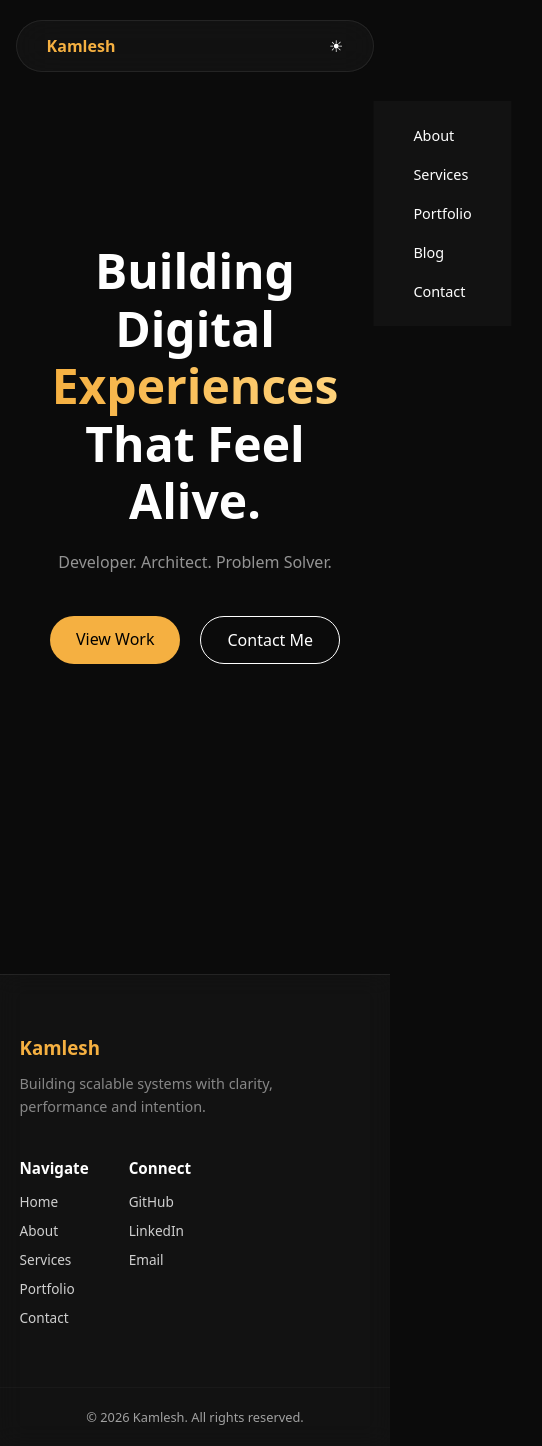
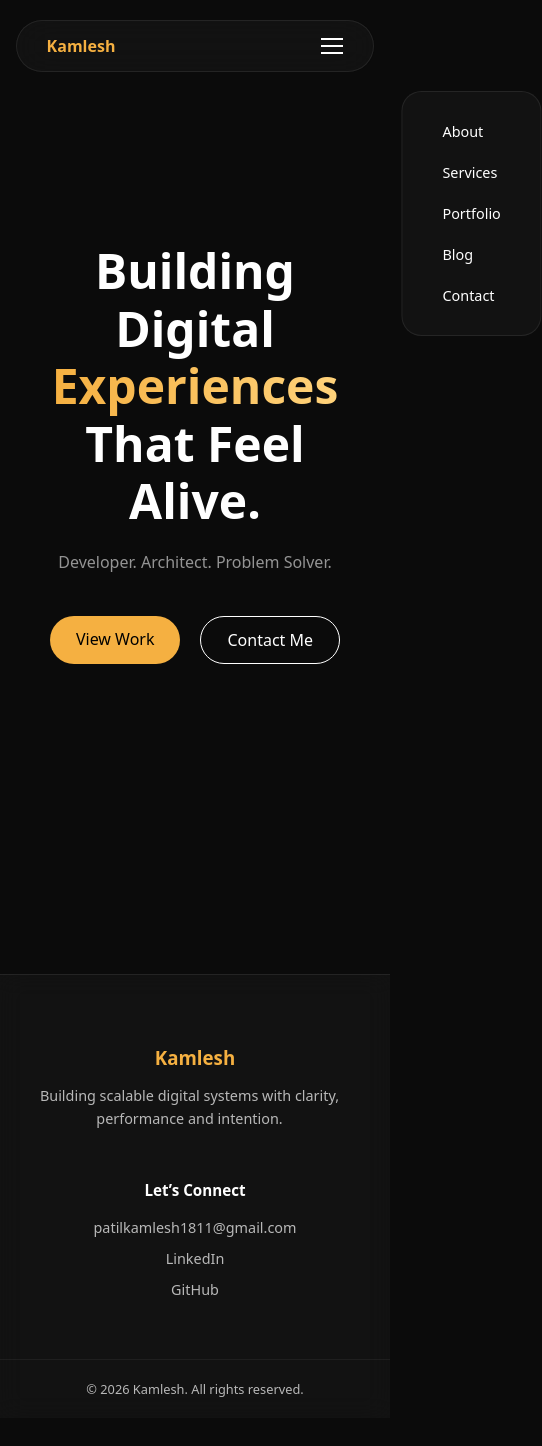
Before and after one commit to iamkamlesh18/freelanceportfolio, a Next.js app: page / in a window 390 px wide. Shown: the whole page, 542 px wide, since content can reach past the window. After the commit the page ends 1418 px from the top, so only its background shows below. Built offline with nearby package versions, Linux system fonts and the light colour scheme.

Commit message:
refactor: navbar and footer cleanup

```diff
--- a/components/Footer/Footer.module.css
+++ b/components/Footer/Footer.module.css
@@ -1,6 +1,6 @@
 .footer {
   margin-top: 120px;
-  padding-top: 60px;
+  padding-top: 70px;
   backdrop-filter: blur(12px);
   background: var(--glass-bg);
   border-top: 1px solid var(--border-soft);
@@ -12,53 +12,53 @@
   margin: auto;
   display: flex;
   justify-content: space-between;
-  gap: 60px;
+  gap: 80px;
   flex-wrap: wrap;
 }
 
 .brand h3 {
   color: var(--accent);
-  margin-bottom: 12px;
+  margin-bottom: 14px;
 }
 
 .brand p {
-  max-width: 320px;
-  opacity: 0.7;
+  max-width: 340px;
   font-size: 0.9rem;
+  color: var(--text-secondary);
+  line-height: 1.6;
+}
+
+.connect h4 {
+  margin-bottom: 18px;
+  font-size: 0.95rem;
 }
 
 .links {
   display: flex;
-  gap: 80px;
+  flex-direction: column;
+  gap: 12px;
 }
 
-.links h4 {
-  margin-bottom: 14px;
-  font-size: 0.95rem;
-}
-
-.links a {
-  display: block;
-  margin-bottom: 10px;
+.link {
   text-decoration: none;
-  color: white;
-  font-size: 0.85rem;
-  opacity: 0.8;
+  font-size: 0.9rem;
+  color: var(--text-secondary);
   transition: 0.3s ease;
 }
 
-.links a:hover {
-  opacity: 1;
+.link:hover {
   color: var(--accent);
   transform: translateX(4px);
 }
 
+/* Bottom bar */
+
 .bottom {
-  margin-top: 50px;
+  margin-top: 60px;
   padding: 20px 0;
   text-align: center;
   font-size: 0.8rem;
-  opacity: 0.6;
+  color: var(--text-secondary);
   border-top: 1px solid rgba(255, 255, 255, 0.05);
 }
 
@@ -67,10 +67,15 @@
 @media (max-width: 768px) {
   .container {
     flex-direction: column;
-    gap: 40px;
+    gap: 50px;
+  }
+
+  .brand,
+  .connect {
+    text-align: center;
   }
 
   .links {
-    gap: 40px;
+    align-items: center;
   }
 }
--- a/components/Footer/Footer.tsx
+++ b/components/Footer/Footer.tsx
@@ -1,5 +1,4 @@
 import styles from "./Footer.module.css";
-import Link from "next/link";
 
 export default function Footer() {
   return (
@@ -8,41 +7,38 @@ export default function Footer() {
         <div className={styles.brand}>
           <h3>Kamlesh</h3>
           <p>
-            Building scalable systems with clarity, performance
-            and intention.
+            Building scalable digital systems with clarity,
+            performance and intention.
           </p>
         </div>
 
-        <div className={styles.links}>
-          <div>
-            <h4>Navigate</h4>
-            <Link href="/">Home</Link>
-            <Link href="/about">About</Link>
-            <Link href="/services">Services</Link>
-            <Link href="/portfolio">Portfolio</Link>
-            <Link href="/contact">Contact</Link>
-          </div>
+        <div className={styles.connect}>
+          <h4>Let’s Connect</h4>
 
-          <div>
-            <h4>Connect</h4>
+          <div className={styles.links}>
+            <a
+              href="mailto:patilkamlesh1811@gmail.com"
+              className={styles.link}
+            >
+              patilkamlesh1811@gmail.com
+            </a>
+
+            <a
+              href="https://linkedin.com/in/iamkamlesh18"
+              target="_blank"
+              rel="noopener noreferrer"
+              className={styles.link}
+            >
+              LinkedIn
+            </a>
+
             <a
               href="https://github.com/iamkamlesh18"
               target="_blank"
               rel="noopener noreferrer"
+              className={styles.link}
             >
               GitHub
-            </a>
-            <a
-              href="https://www.linkedin.com/in/iamkamlesh18/"
-              target="_blank"
-              rel="noopener noreferrer"
-            >
-              LinkedIn
-            </a>
-            <a
-              href="mailto:patilkamlesh1811@gmail.com"
-            >
-              Email
             </a>
           </div>
         </div>
--- a/components/Navbar/Navbar.module.css
+++ b/components/Navbar/Navbar.module.css
@@ -18,6 +18,7 @@
   display: flex;
   align-items: center;
   justify-content: space-between;
+  position: relative;
 }
 
 .logo {
@@ -27,7 +28,7 @@
   text-decoration: none;
 }
 
-/* Links */
+/* Desktop Links */
 
 .links {
   display: flex;
@@ -37,7 +38,7 @@
 
 .link {
   text-decoration: none;
-  color: white;
+  color: var(--text-primary);
   font-size: 0.9rem;
   position: relative;
   transition: 0.3s ease;
@@ -59,7 +60,7 @@
   width: 100%;
 }
 
-/* Micro dot indicator */
+/* Active indicator */
 .active {
   color: var(--accent);
 }
@@ -76,44 +77,25 @@
   border-radius: 50%;
 }
 
-/* Right side */
-
-.right {
-  display: flex;
-  align-items: center;
-  gap: 20px;
-}
-
-/* Theme toggle */
-
-.themeToggle {
-  background: none;
-  border: none;
-  cursor: pointer;
-  font-size: 1rem;
-  color: white;
-  transition: 0.3s ease;
-}
-
-.themeToggle:hover {
-  transform: rotate(20deg);
-}
-
-/* Mobile menu */
+/* Hamburger Button */
 
 .menuBtn {
   display: none;
   flex-direction: column;
   gap: 5px;
+  background: none;
+  border: none;
   cursor: pointer;
 }
 
 .menuBtn span {
   width: 22px;
   height: 2px;
-  background: white;
+  background: var(--text-primary);
   transition: 0.3s ease;
 }
+
+/* Animate to Cross */
 
 .menuOpen span:nth-child(1) {
   transform: rotate(45deg) translateY(6px);
@@ -127,24 +109,28 @@
   transform: rotate(-45deg) translateY(-6px);
 }
 
+/* Mobile */
+
 @media (max-width: 768px) {
+  .menuBtn {
+    display: flex;
+  }
+
   .links {
     position: absolute;
-    top: 80px;
+    top: 70px;
     right: 0;
     flex-direction: column;
+    gap: 22px;
+    padding: 30px 40px;
     background: var(--bg-secondary);
-    padding: 25px 40px;
-    gap: 20px;
-    transform: translateX(100%);
-    transition: 0.3s ease;
+    border-radius: 20px;
+    border: 1px solid var(--border-soft);
+    transform: translateX(120%);
+    transition: 0.4s ease;
   }
 
   .open {
     transform: translateX(0);
   }
-
-  .menuBtn {
-    display: flex;
-  }
 }
--- a/components/Navbar/Navbar.tsx
+++ b/components/Navbar/Navbar.tsx
@@ -3,15 +3,11 @@
 import styles from "./Navbar.module.css";
 import Link from "next/link";
 import { usePathname } from "next/navigation";
-import { useState, useEffect } from "react";
+import { useState } from "react";
 
 export default function Navbar() {
   const pathname = usePathname();
-  const [dark, setDark] = useState(true);
-
-  useEffect(() => {
-    document.documentElement.dataset.theme = dark ? "dark" : "light";
-  }, [dark]);
+  const [open, setOpen] = useState(false);
 
   const links = [
     { name: "About", path: "/about" },
@@ -21,18 +17,25 @@ export default function Navbar() {
     { name: "Contact", path: "/contact" },
   ];
 
+  const handleClose = () => setOpen(false);
+
   return (
     <nav className={styles.wrapper}>
       <div className={styles.navbar}>
-        <Link href="/" className={styles.logo}>
+        <Link href="/" className={styles.logo} onClick={handleClose}>
           Kamlesh
         </Link>
 
-        <div className={styles.links}>
+        <div
+          className={`${styles.links} ${
+            open ? styles.open : ""
+          }`}
+        >
           {links.map((link) => (
             <Link
               key={link.path}
               href={link.path}
+              onClick={handleClose}
               className={`${styles.link} ${
                 pathname === link.path ? styles.active : ""
               }`}
@@ -43,10 +46,15 @@ export default function Navbar() {
         </div>
 
         <button
-          className={styles.themeToggle}
-          onClick={() => setDark(!dark)}
+          className={`${styles.menuBtn} ${
+            open ? styles.menuOpen : ""
+          }`}
+          onClick={() => setOpen(!open)}
+          aria-label="Toggle Menu"
         >
-          {dark ? "☀" : "🌙"}
+          <span></span>
+          <span></span>
+          <span></span>
         </button>
       </div>
     </nav>
```
